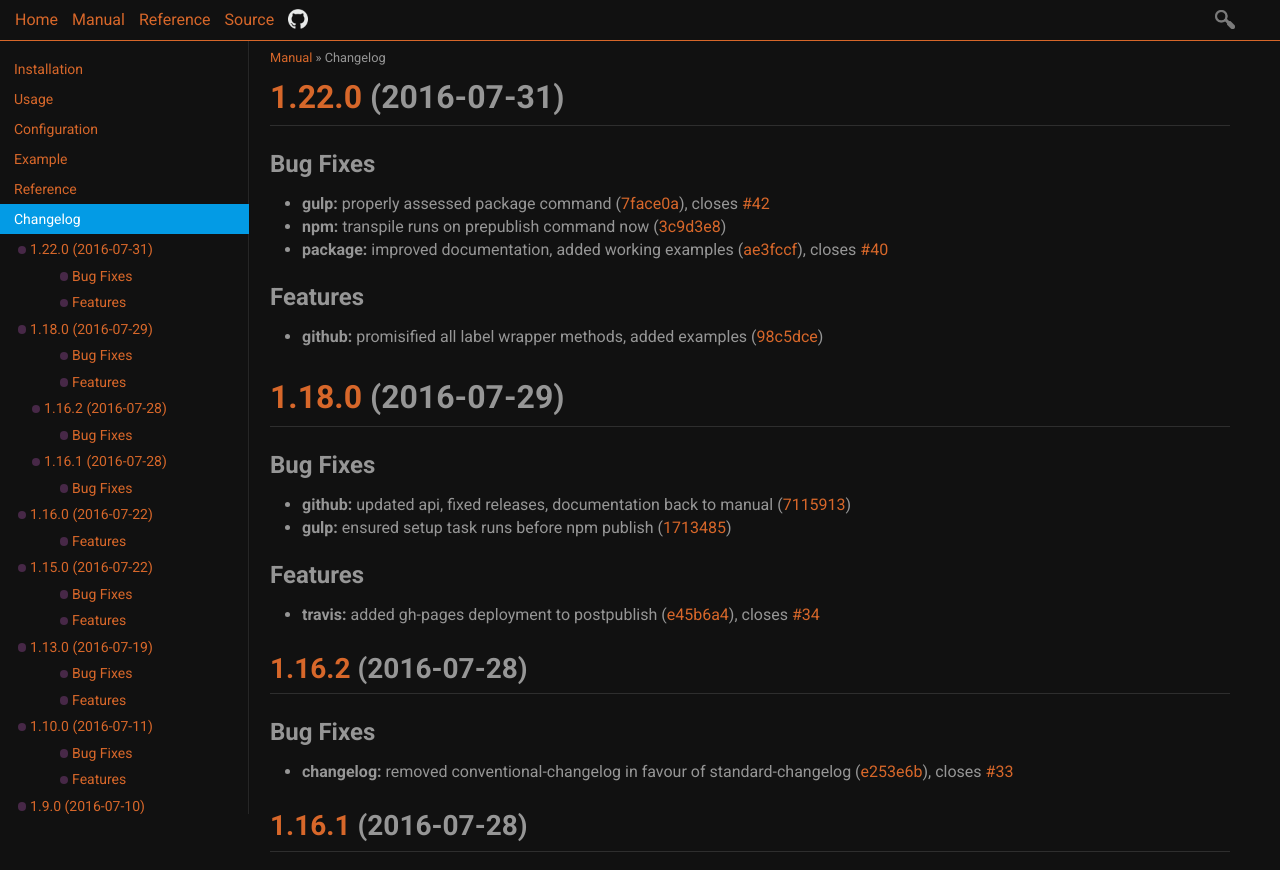
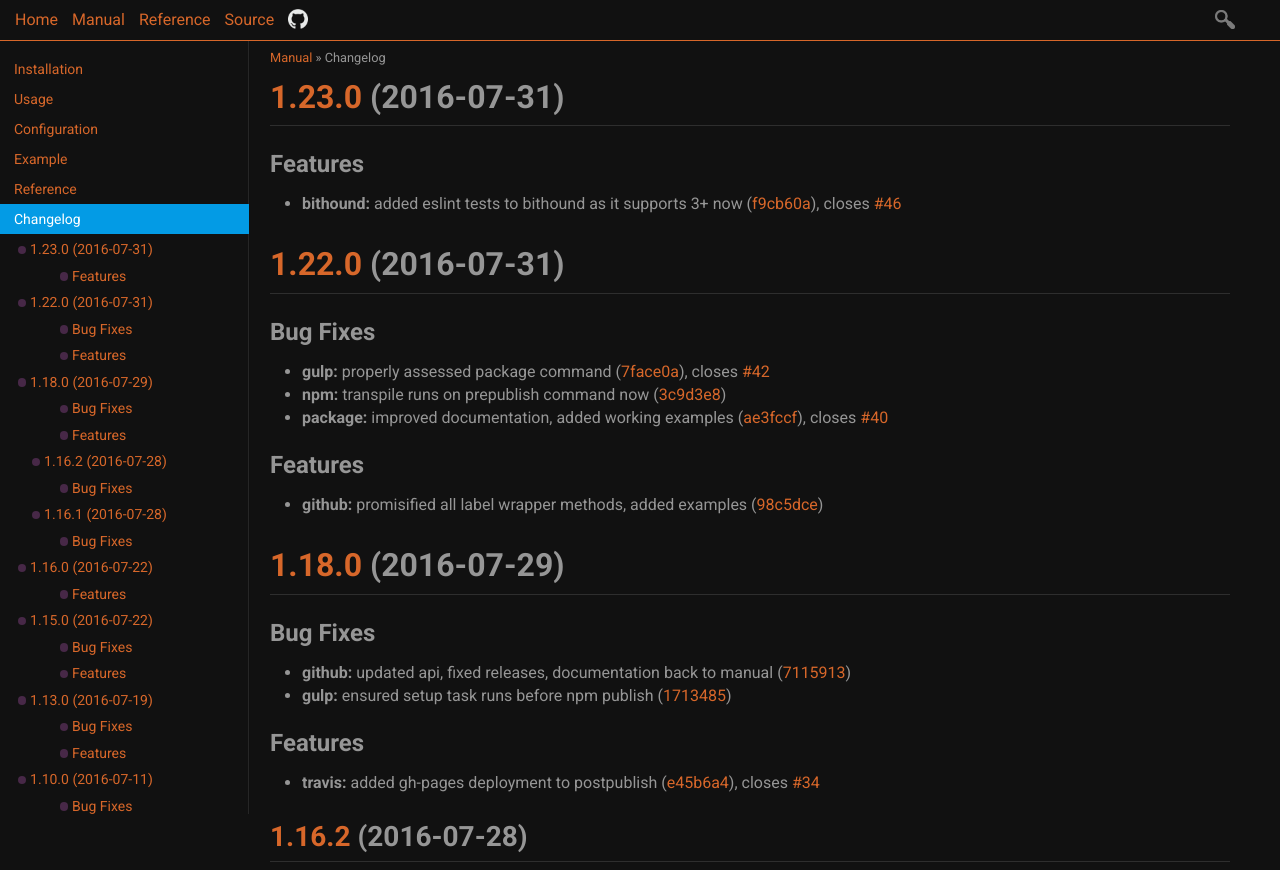
Before and after one commit to superleap/github-issues-label-sync, a website: page manual/changelog.html in a window 1280 px wide. Shown: the top 870 px of the page. Drawn offline with Linux system fonts and the light colour scheme; files that its build step writes are made by us from their sources.

Commit message:
Update 2016-08-01T18:28:50.446Z

```diff
--- a/manual/changelog.html
+++ b/manual/changelog.html
@@ -79,7 +79,9 @@
     <h1 class="manual-toc-title"><a href="manual/changelog.html" data-ice="title">Changelog</a></h1>
     <ul class="manual-toc">
 
-    <li data-ice="manualNav" class="indent-h1"><span class="manual-dot"></span><a href="manual/changelog.html#-1-22-0-https-github-com-superleap-github-issues-label-sync-compare-v1-18-0-v1-22-0-2016-07-31-" data-ice="link">1.22.0 (2016-07-31)</a></li>
+    <li data-ice="manualNav" class="indent-h1"><span class="manual-dot"></span><a href="manual/changelog.html#-1-23-0-https-github-com-superleap-github-issues-label-sync-compare-v1-22-0-v1-23-0-2016-07-31-" data-ice="link">1.23.0 (2016-07-31)</a></li>
+<li data-ice="manualNav" class="indent-h3"><span class="manual-dot"></span><a href="manual/changelog.html#features" data-ice="link">Features</a></li>
+<li data-ice="manualNav" class="indent-h1"><span class="manual-dot"></span><a href="manual/changelog.html#-1-22-0-https-github-com-superleap-github-issues-label-sync-compare-v1-18-0-v1-22-0-2016-07-31-" data-ice="link">1.22.0 (2016-07-31)</a></li>
 <li data-ice="manualNav" class="indent-h3"><span class="manual-dot"></span><a href="manual/changelog.html#bug-fixes" data-ice="link">Bug Fixes</a></li>
 <li data-ice="manualNav" class="indent-h3"><span class="manual-dot"></span><a href="manual/changelog.html#features" data-ice="link">Features</a></li>
 <li data-ice="manualNav" class="indent-h1"><span class="manual-dot"></span><a href="manual/changelog.html#-1-18-0-https-github-com-superleap-github-issues-label-sync-compare-v1-16-2-v1-18-0-2016-07-29-" data-ice="link">1.18.0 (2016-07-29)</a></li>
@@ -137,7 +139,12 @@
     <span>&#xBB;</span>
     <span data-ice="title">Changelog</span>
   </div>
-  <div data-ice="content"><h1 id="-1-22-0-https-github-com-superleap-github-issues-label-sync-compare-v1-18-0-v1-22-0-2016-07-31-"><a href="https://github.com/superleap/github-issues-label-sync/compare/v1.18.0...v1.22.0">1.22.0</a> (2016-07-31)</h1>
+  <div data-ice="content"><h1 id="-1-23-0-https-github-com-superleap-github-issues-label-sync-compare-v1-22-0-v1-23-0-2016-07-31-"><a href="https://github.com/superleap/github-issues-label-sync/compare/v1.22.0...v1.23.0">1.23.0</a> (2016-07-31)</h1>
+<h3 id="features">Features</h3>
+<ul>
+<li><strong>bithound:</strong> added eslint tests to bithound as it supports 3+ now (<a href="https://github.com/superleap/github-issues-label-sync/commit/f9cb60a">f9cb60a</a>), closes <a href="https://github.com/superleap/github-issues-label-sync/issues/46">#46</a></li>
+</ul>
+<h1 id="-1-22-0-https-github-com-superleap-github-issues-label-sync-compare-v1-18-0-v1-22-0-2016-07-31-"><a href="https://github.com/superleap/github-issues-label-sync/compare/v1.18.0...v1.22.0">1.22.0</a> (2016-07-31)</h1>
 <h3 id="bug-fixes">Bug Fixes</h3>
 <ul>
 <li><strong>gulp:</strong> properly assessed package command (<a href="https://github.com/superleap/github-issues-label-sync/commit/7face0a">7face0a</a>), closes <a href="https://github.com/superleap/github-issues-label-sync/issues/42">#42</a></li>
```
Also changed, not shown: manual/configuration.html (+3 -1 lines), manual/example.html (+3 -1 lines), manual/index.html (+6 -2 lines), manual/installation.html (+3 -1 lines), manual/usage.html (+3 -1 lines).
